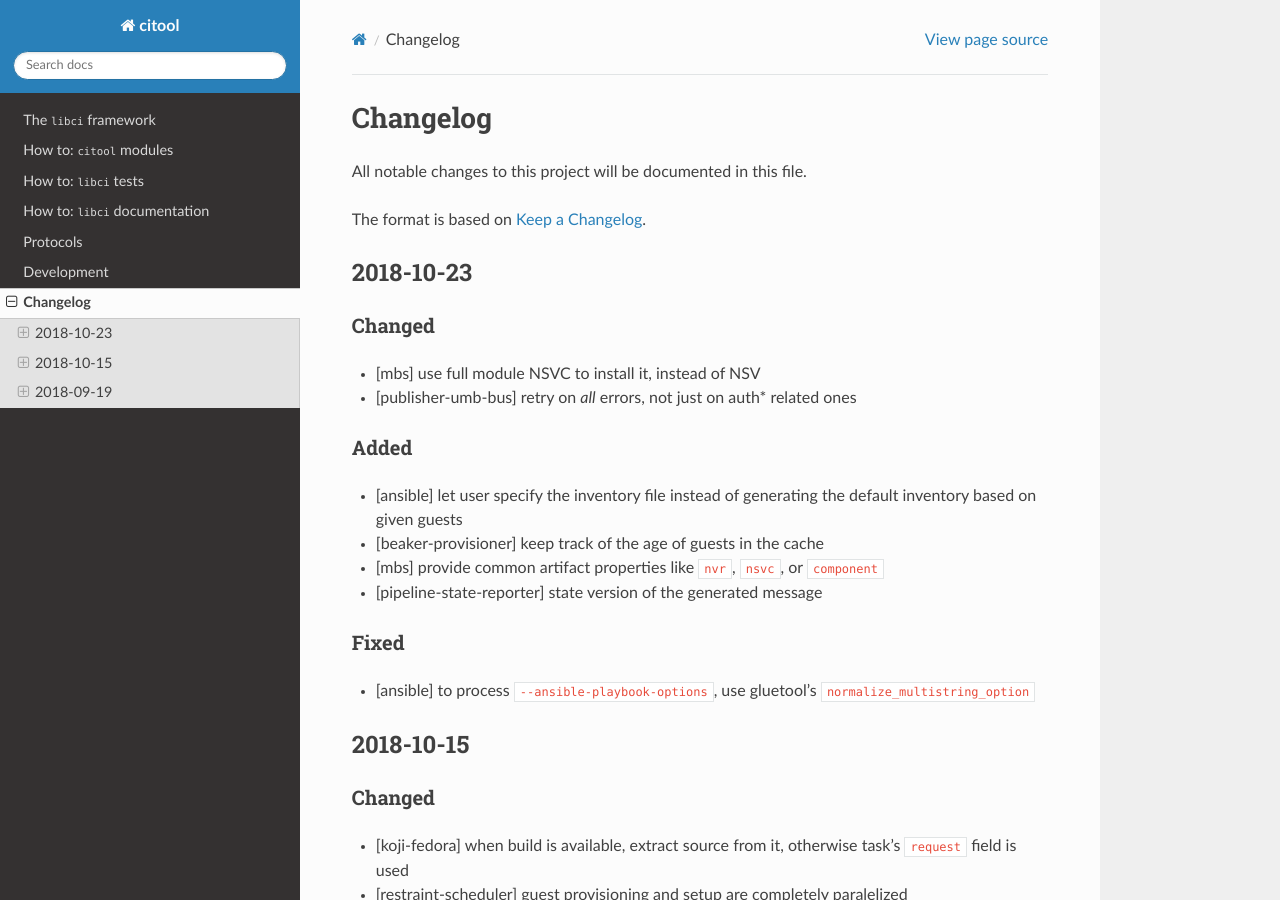
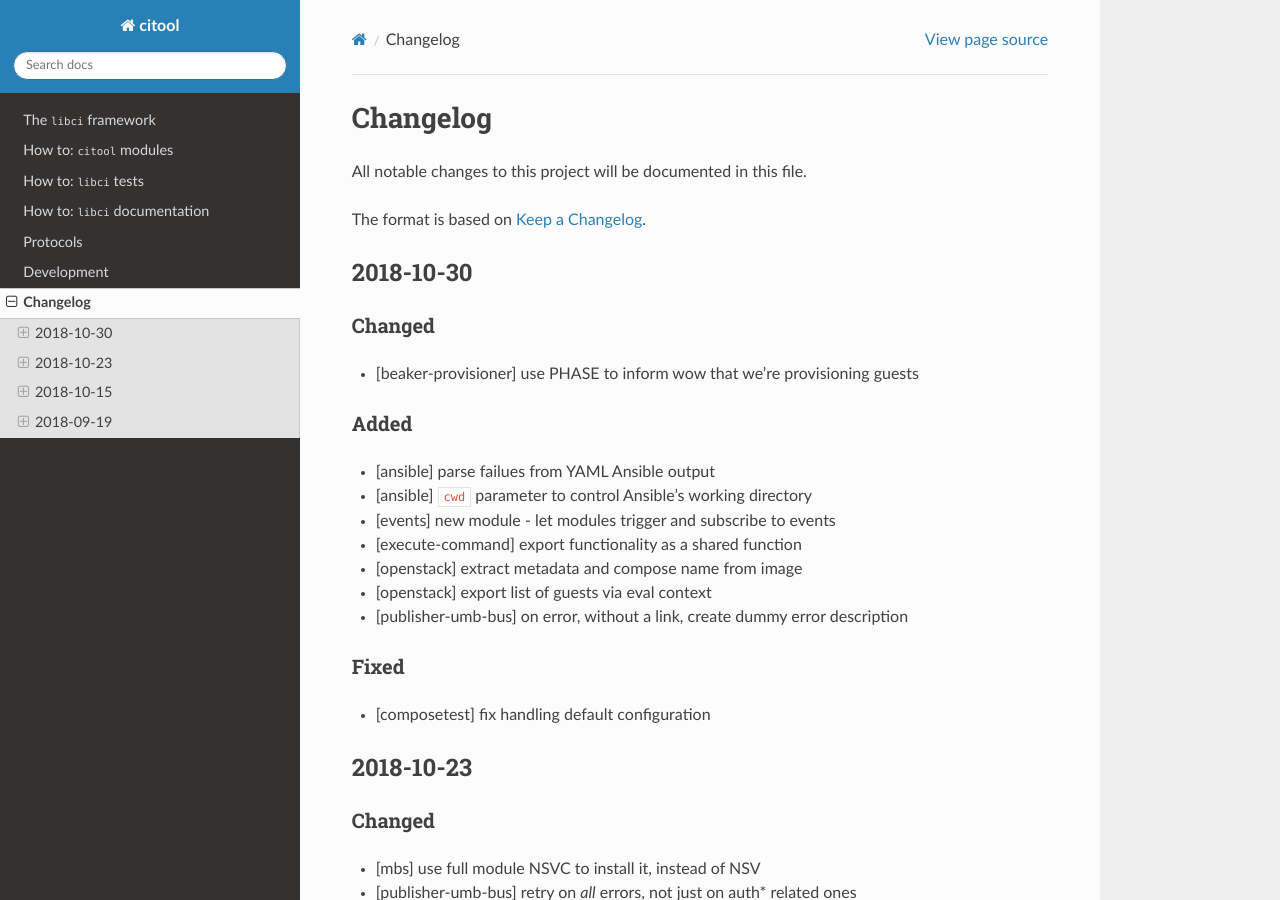
Before and after one commit to guy9050/gluetool, a Sphinx documentation site: the page built from docs/source/CHANGELOG.rst, in a window 1280 px wide and 900 px high. Built offline with Sphinx 7.4.7 and the Read the Docs theme 2.0.0, drawn with Linux system fonts in a browser that asks for light colours; pages that are not in the unit, such as notebooks, are missing from menus.

Commit message:
Changelog update for 2018-10-30 release

```diff
--- a/docs/source/CHANGELOG.rst
+++ b/docs/source/CHANGELOG.rst
@@ -4,6 +4,31 @@ Changelog
 All notable changes to this project will be documented in this file.
 
 The format is based on `Keep a Changelog <https://keepachangelog.com/en/1.0.0/>`_.
+
+
+2018-10-30
+----------
+
+Changed
+~~~~~~~
+
+- [beaker-provisioner] use PHASE to inform wow that we're provisioning guests
+
+Added
+~~~~~
+
+- [ansible] parse failues from YAML Ansible output
+- [ansible] ``cwd`` parameter to control Ansible's working directory
+- [events] new module - let modules trigger and subscribe to events
+- [execute-command] export functionality as a shared function
+- [openstack] extract metadata and compose name from image
+- [openstack] export list of guests via eval context
+- [publisher-umb-bus] on error, without a link, create dummy error description
+
+Fixed
+~~~~~
+
+- [composetest] fix handling default configuration
 
 
 2018-10-23
```
